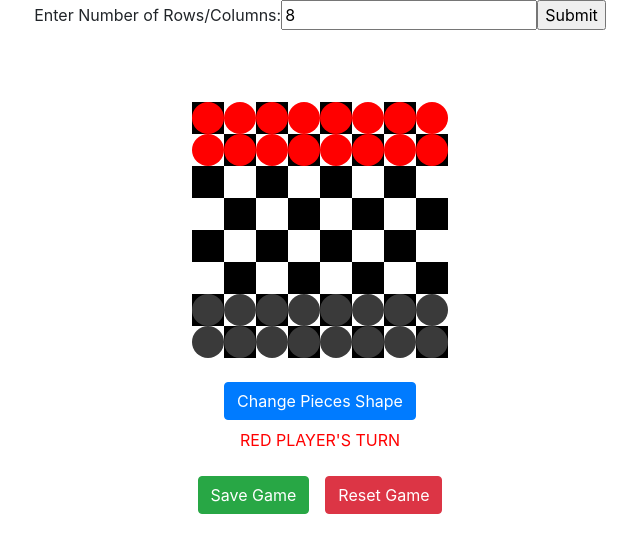
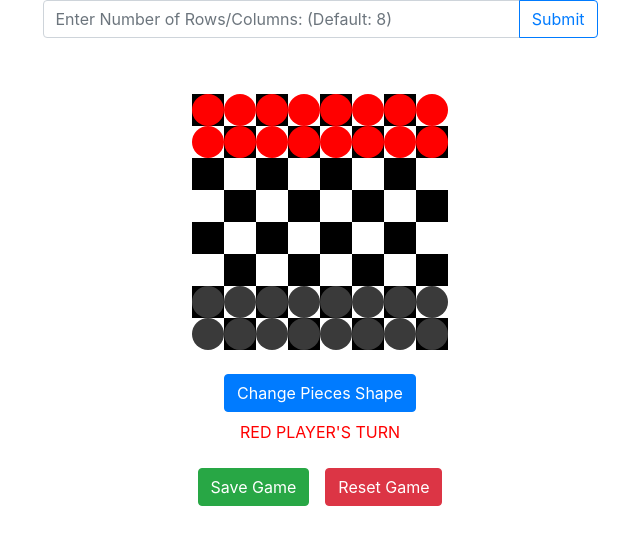
Before and after one commit to jakelawrence/Checkers, a React (Create React App) app: page / in a window 1280 px wide. Shown: the top 552 px of the page, without its empty margins (320-960 px from the left). Built offline with nearby package versions, Linux system fonts and the light colour scheme.

Commit message:
Fixed Styling

```diff
--- a/src/components/board.jsx
+++ b/src/components/board.jsx
@@ -30,6 +30,8 @@ class Board extends Component {
       suggestedPieceRow: 0,
       suggestedPieceColumn_Left: -1,
       suggestedPieceColumn_Right: -1,
+
+      savedState: false,
     };
 
     //bind functions
@@ -49,6 +51,7 @@ class Board extends Component {
 
   //set user selected value of n and save it to state
   setN() {
+    console.log("Hello");
     const number = document.getElementById("num").value;
 
     this.setState({
@@ -631,27 +634,7 @@ class Board extends Component {
     }
   }
 
-  //save current game to local storage
-  handleSave() {
-    //   localStorage.setItem("grid", JSON.stringify(this.state.grid));
-    //   localStorage.setItem("n", this.state.n);
-    //   localStorage.setItem("pieces", this.state.pieces);
-    //   localStorage.setItem("pieceShape", this.state.pieces);
-    //   localStorage.setItem("isPieceSelected", this.state.isPieceSelected);
-    //   localStorage.setItem("playerTurn", this.state.playerTurn);
-    //   localStorage.setItem("pieceSelectedRow", this.state.pieceSelectedRow);
-    //   localStorage.setItem("pieceSelectedCol", this.state.pieceSelectedCol);
-    //   localStorage.setItem("suggestedPieceRow", this.state.suggestedPieceRow);
-    //   localStorage.setItem(
-    //     "suggestedPieceColumn_Left",
-    //     this.state.suggestedPieceColumn_Left
-    //   );
-    //   localStorage.setItem(
-    //     "suggestedPieceColumn_Right",
-    //     this.state.suggestedPieceColumn_Right
-    //   );
-    //   localStorage.setItem("savedState", true);
-  }
+  handleSave() {}
 
   //handle the submit functionn for the number of rows and columns
   handleSubmit(event) {
@@ -666,20 +649,27 @@ class Board extends Component {
     const { grid } = this.state;
     const { pieces } = this.state;
     return (
-      <div>
+      <div className="container">
         {/* Number of rows and columns selecter */}
-        <form onSubmit={this.handleSubmit}>
-          <label>
-            Enter Number of Rows/Columns:
-            <input
-              id="num"
-              type="text"
-              value={this.state.n}
-              onChange={() => this.setN()}
-            />
-          </label>
-          <input type="submit" value="Submit" />
-        </form>
+
+        <div class="input-group m-auto w-50">
+          <input
+            id="num"
+            type="text"
+            class="form-control"
+            placeholder="Enter Number of Rows/Columns: (Default: 8)"
+            onChange={() => this.setN()}
+          />
+          <div class="input-group-append">
+            <button
+              class="btn btn-outline-primary"
+              onClick={this.handleSubmit}
+              type="button"
+            >
+              Submit
+            </button>
+          </div>
+        </div>
         {/* Checker board under the player pieces */}
         <div className="grid">
           {grid.map((row, rowIdx) => {
```
